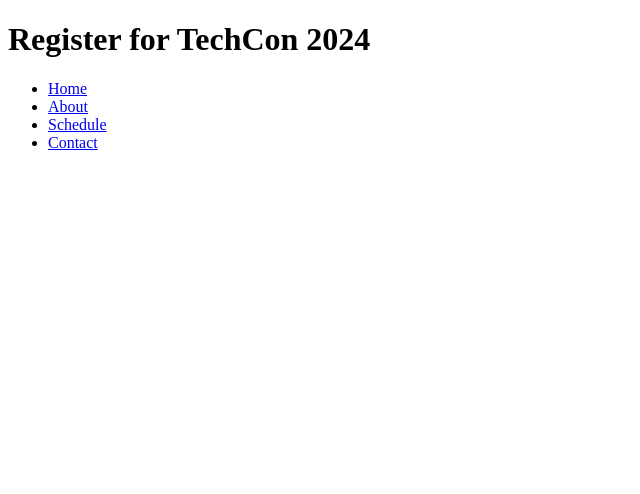
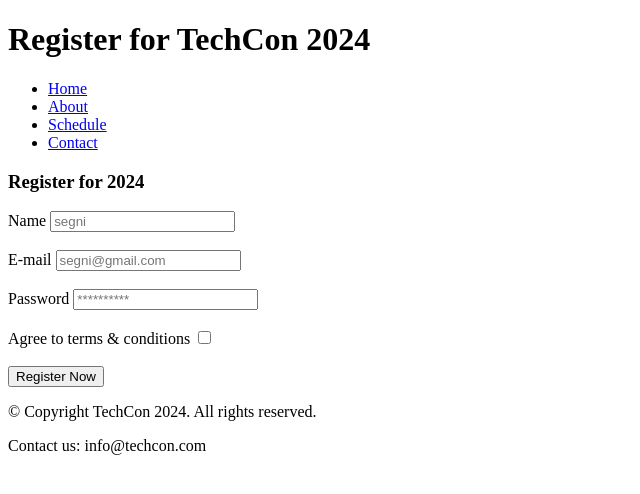
Before and after one commit to segnitsega/TechCon_HTML, a plain HTML site: page techcon_website/register.html in a window 1280 px wide. Shown: the whole page, without its empty margins (0-640 px from the left). Drawn offline with Linux system fonts and the light colour scheme.

Commit message:
added registration page register.html

```diff
--- a/techcon_website/register.html
+++ b/techcon_website/register.html
@@ -19,11 +19,29 @@
 	</header>
 
 	<main>
+		<form action="/submit_registration" method="post">
+			<h3>Register for 2024</h3>
 
+			<label for="name">Name</label>
+			<input type="text" id="name" name="name" placeholder="segni" required><br><br>
+
+			<label for="email">E-mail</label>
+			<input type="email" id="email" name="email" placeholder="segni@gmail.com" required><br><br>
+
+			<label for="password">Password</label>
+			<input type="password" id="password" name="password" placeholder="**********" minlength="8" maxlength="14" required><br><br>
+
+			<label for="subscription">Agree to terms &amp; conditions</label>
+			<input type="checkbox" id="subscription" name="subscription" required><br><br>
+
+			<button type="Submit">Register Now</button>
+
+		</form>
 	</main>
 
 	<footer>
-
+		<p>&copy; Copyright TechCon 2024. All rights reserved.</p>
+		<p>Contact us: info@techcon.com</p>
 	</footer>
 
 </body>
```
